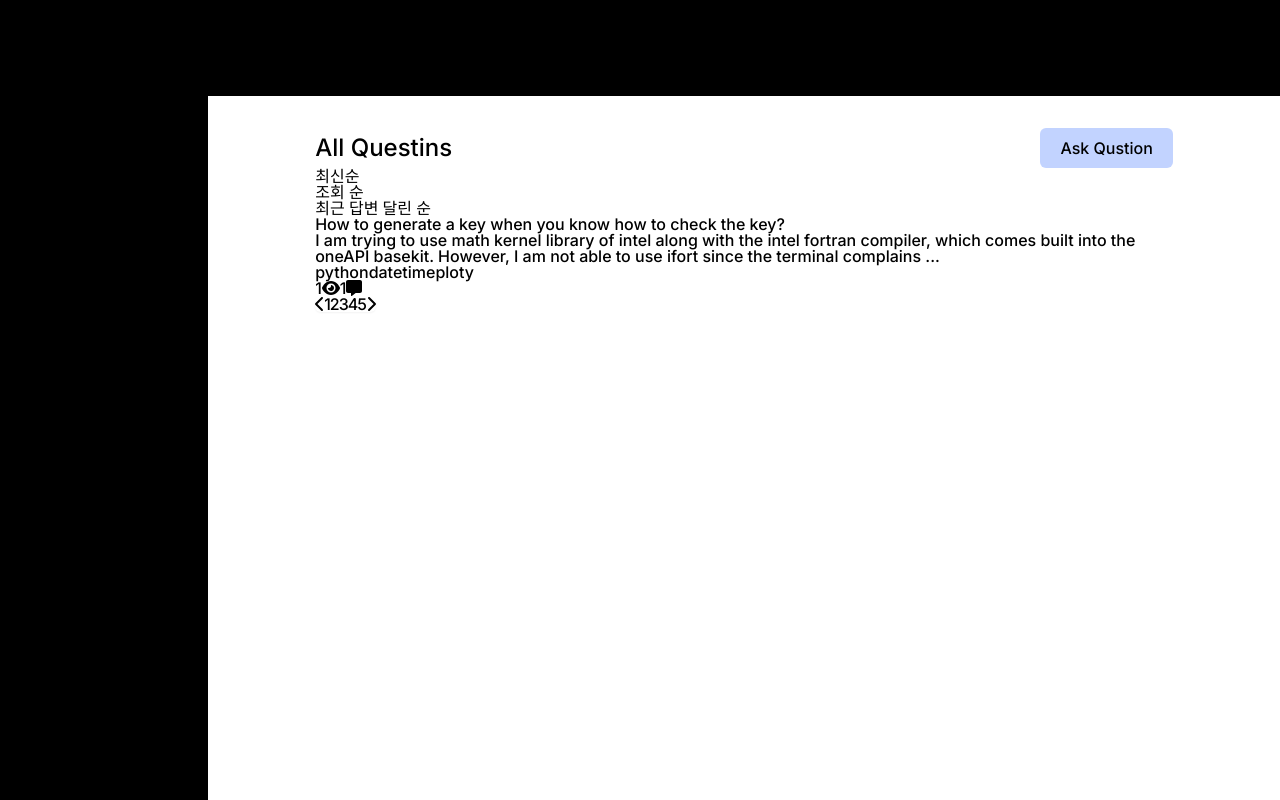
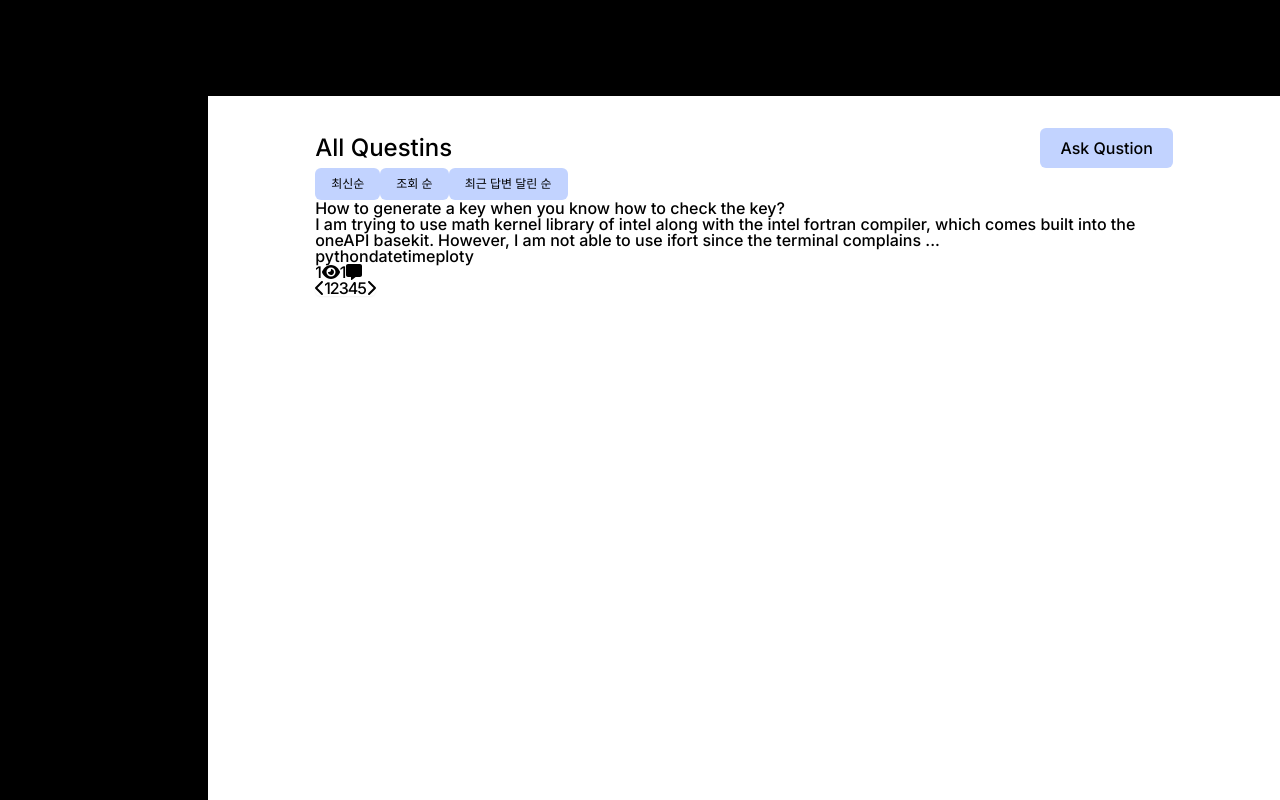
Before and after one commit to codestates-seb/seb44_pre_018, a JavaScript app: page / in a window 1280 px wide. Built offline with nearby package versions, Linux system fonts and the light colour scheme; the HTML template or start-up script is replaced by a standard one.

Commit message:
💄 feat : 버튼 스타일 통일

```diff
--- a/src/components/Filter.js
+++ b/src/components/Filter.js
@@ -1,13 +1,13 @@
 const Filter = () => {
   return (
-    <ul>
-      <li className="on">
+    <ul className="flex">
+      <li className="on pointBu01 text-xs px-4 py-2">
         <button>최신순</button>
       </li>
-      <li>
+      <li className="pointBu01 text-xs px-4 py-2">
         <button>조회 순</button>
       </li>
-      <li>
+      <li className="pointBu01 text-xs px-4 py-2">
         <button>최근 답변 달린 순</button>
       </li>
     </ul>
--- a/src/index.css
+++ b/src/index.css
@@ -7,12 +7,12 @@
     @apply text-2xl text-black;
   }
   .pointBu01 {
-    @apply transition flex justify-center items-center px-5 py-3 font-normal rounded-md bg-pointCol03 text-black hover:bg-pointCol05 hover:text-white;
+    @apply transition cursor-pointer flex justify-center items-center px-5 py-3 font-normal rounded-md bg-pointCol03 text-black hover:bg-pointCol05 hover:text-white;
   }
   .pointBu02 {
-    @apply transition flex justify-center items-center px-5 py-3 rounded-md marker:bg-pointCol05 text-white hover:bg-pointCol02;
+    @apply transition cursor-pointer flex justify-center items-center px-5 py-3 rounded-md marker:bg-pointCol05 text-white hover:bg-pointCol02;
   }
   .pointBu03 {
-    @apply transition flex justify-center items-center px-5 py-3 rounded-md marker:bg-pointCol02 text-white hover:bg-pointCol03 hover:text-black;
+    @apply transition cursor-pointer flex justify-center items-center px-5 py-3 rounded-md marker:bg-pointCol02 text-white hover:bg-pointCol03 hover:text-black;
   }
 }
```
